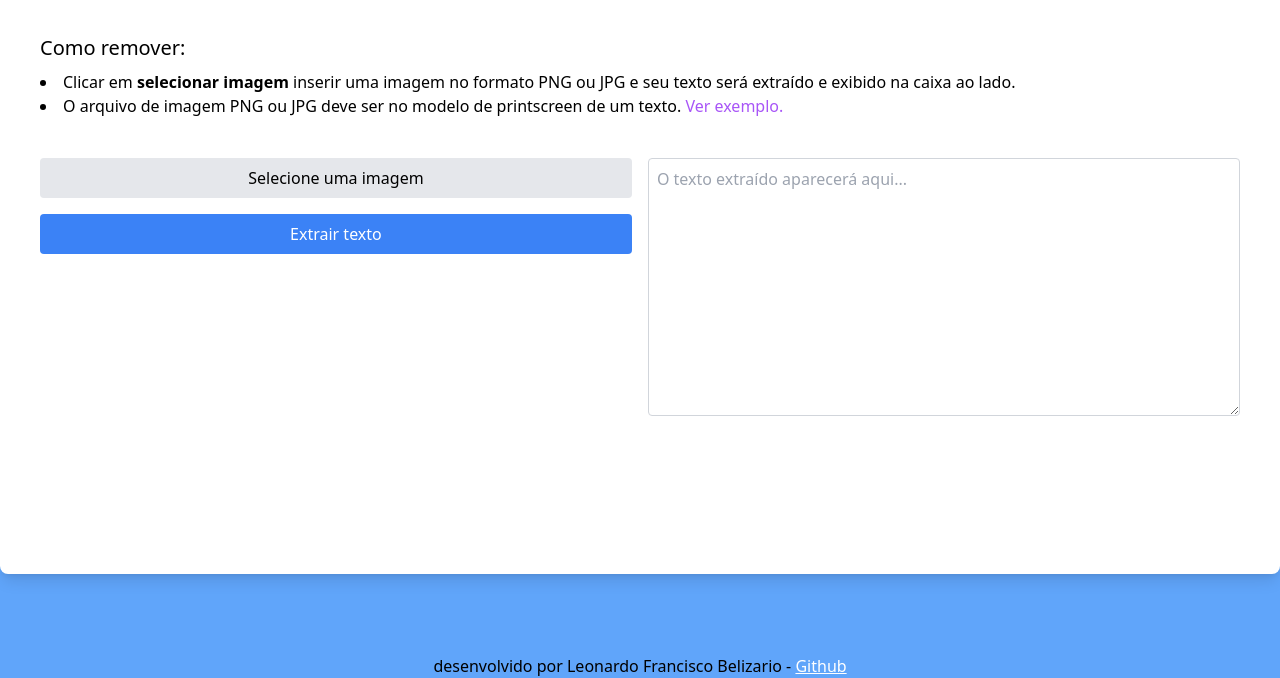
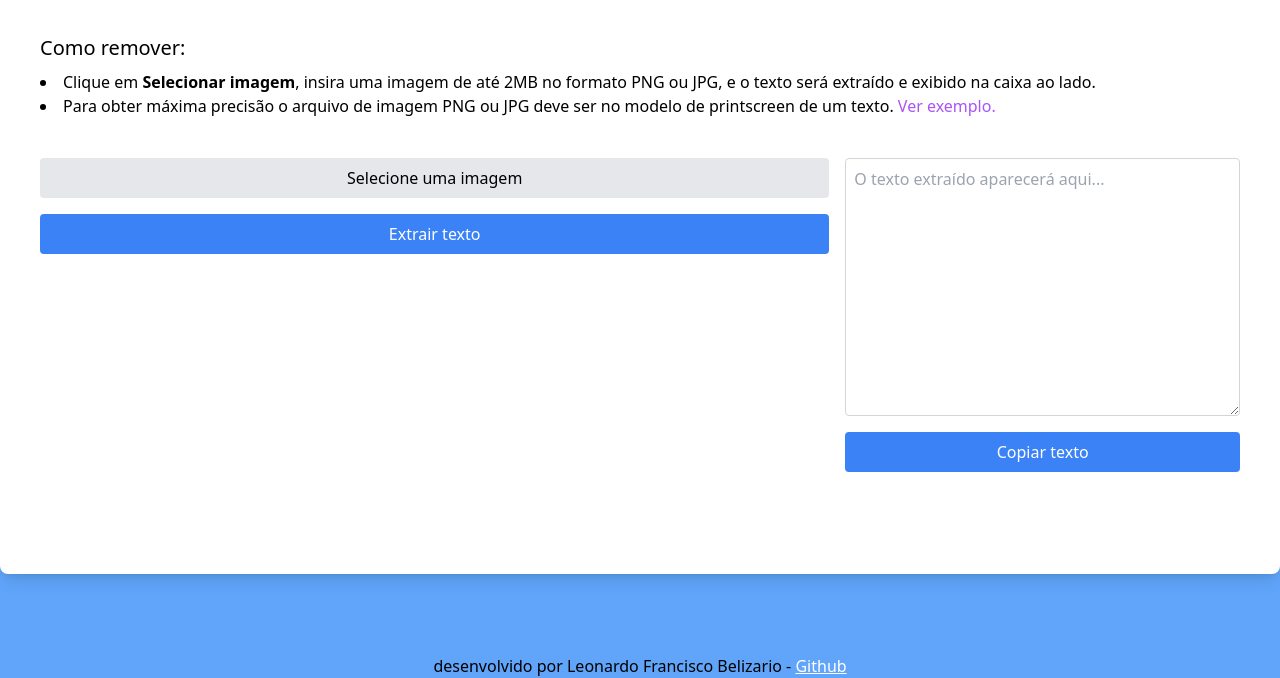
Before and after one commit to belizario87/extract-text-from-img, a website: page public/index.html in a window 1280 px wide. Shown: the part 122-800 px from the top of the page. Drawn offline with nearby package versions, Linux system fonts and the light colour scheme.

Commit message:
feat(index.html): inserção de botão de copia de texto e alteração de posição
Foi colocada uma limitação de tamanho para as imagens inseridas, de modo que não expanda o corpo da pagina.

```diff
--- a/public/index.html
+++ b/public/index.html
@@ -20,13 +20,14 @@
       <section>
         <h3 class="text-xl mb-2">Como remover:</h3>
         <ul class="list-disc list-inside">
-          <li class>
-            Clicar em <b>selecionar imagem</b> inserir uma imagem no formato PNG
-            ou JPG e seu texto será extraído e exibido na caixa ao lado.
+          <li>
+            Clique em <b>Selecionar imagem</b>, insira uma imagem de até 2MB no
+            formato PNG ou JPG, e o texto será extraído e exibido na caixa ao
+            lado.
           </li>
           <li>
-            O arquivo de imagem PNG ou JPG deve ser no modelo de printscreen de
-            um texto.
+            Para obter máxima precisão o arquivo de imagem PNG ou JPG deve ser
+            no modelo de printscreen de um texto.
             <a class="text-purple-500" href="http://localhost:8888/exemplo"
               >Ver exemplo.</a
             >
@@ -34,7 +35,7 @@
         </ul>
       </section>
       <section class="flex space-x-4 mt-10">
-        <form class="w-1/2" id="image-form" action="POST">
+        <form class="w-full" id="image-form" action="POST">
           <label
             for="input-upload"
             id="label-upload"
@@ -44,7 +45,7 @@
           </label>
           <img
             id="selected-image"
-            class="max-w-full h-auto hidden"
+            class="max-w-full max-h-96 hidden"
             alt="Imagem selecionada"
           />
           <input
@@ -61,12 +62,23 @@
             Extrair texto
           </button>
         </form>
-        <textarea
-          id="extracted-text"
-          class="w-1/2 p-2 border border-gray-300 rounded"
-          rows="10"
-          placeholder="O texto extraído aparecerá aqui..."
-        ></textarea>
+
+        <section class="w-1/2 flex flex-col items-center space-y-4">
+          <textarea
+            id="extracted-text"
+            class="w-full p-2 border border-gray-300 rounded"
+            rows="10"
+            placeholder="O texto extraído aparecerá aqui..."
+          ></textarea>
+          <button
+            id="button-copy"
+            type="button"
+            class="w-full bg-blue-500 text-white py-2 rounded"
+            onclick="copyToClipboard()"
+          >
+            Copiar texto
+          </button>
+        </section>
       </section>
       <section class="mt-4"></section>
     </main>
```
